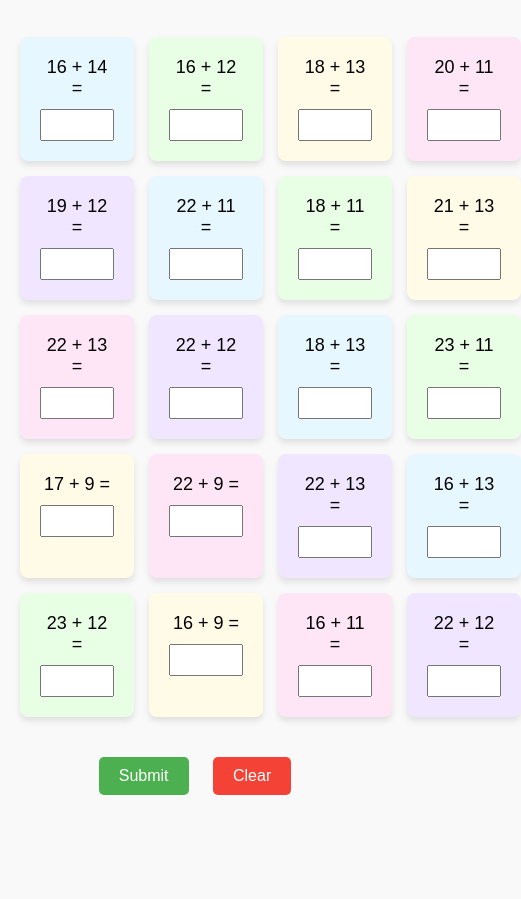
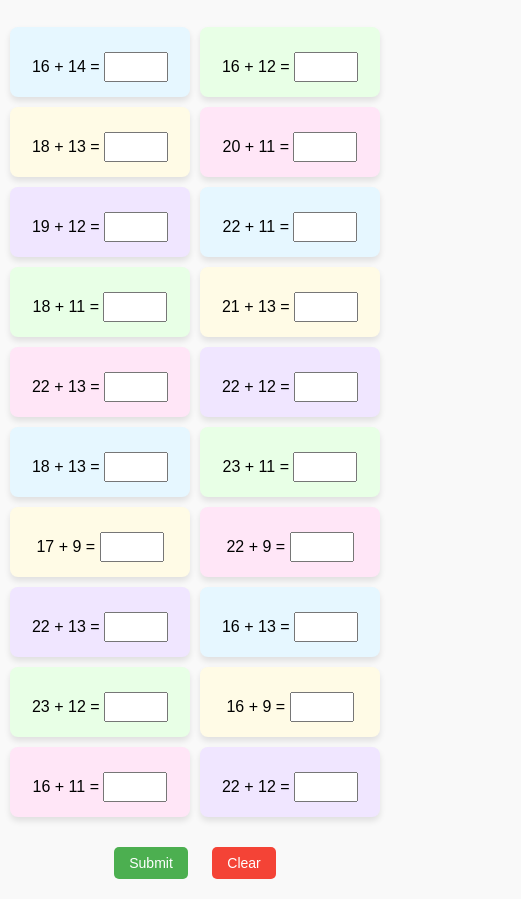
Before and after one commit to debchak/kids_exam, a plain HTML site: page index.html in a window 390 px wide. Shown: the part 97-996 px from the top of the page, 521 px wide, since content can reach past the window. Before the commit the page ends 912 px from the top, so only its background shows below. Drawn offline with Linux system fonts and the light colour scheme.

Commit message:
Update index.html

```diff
--- a/index.html
+++ b/index.html
@@ -91,6 +91,27 @@
             width: 50px;
             height: 50px;
         }
+
+        /* Responsive design for iPhone 11 */
+        @media (max-width: 414px) {
+            .grid-container {
+                grid-template-columns: repeat(2, 1fr); /* Adjust to 2 columns */
+                gap: 10px; /* Reduce gap between items */
+                padding: 10px; /* Reduce padding */
+            }
+            .grid-item {
+                font-size: 16px; /* Adjust font size */
+                padding: 15px; /* Reduce padding */
+            }
+            input[type="number"] {
+                width: 50px; /* Adjust input width */
+                font-size: 14px; /* Adjust font size */
+            }
+            button {
+                font-size: 14px; /* Adjust button font size */
+                padding: 8px 15px; /* Adjust button padding */
+            }
+        }
     </style>
 </head>
 <body>
```
